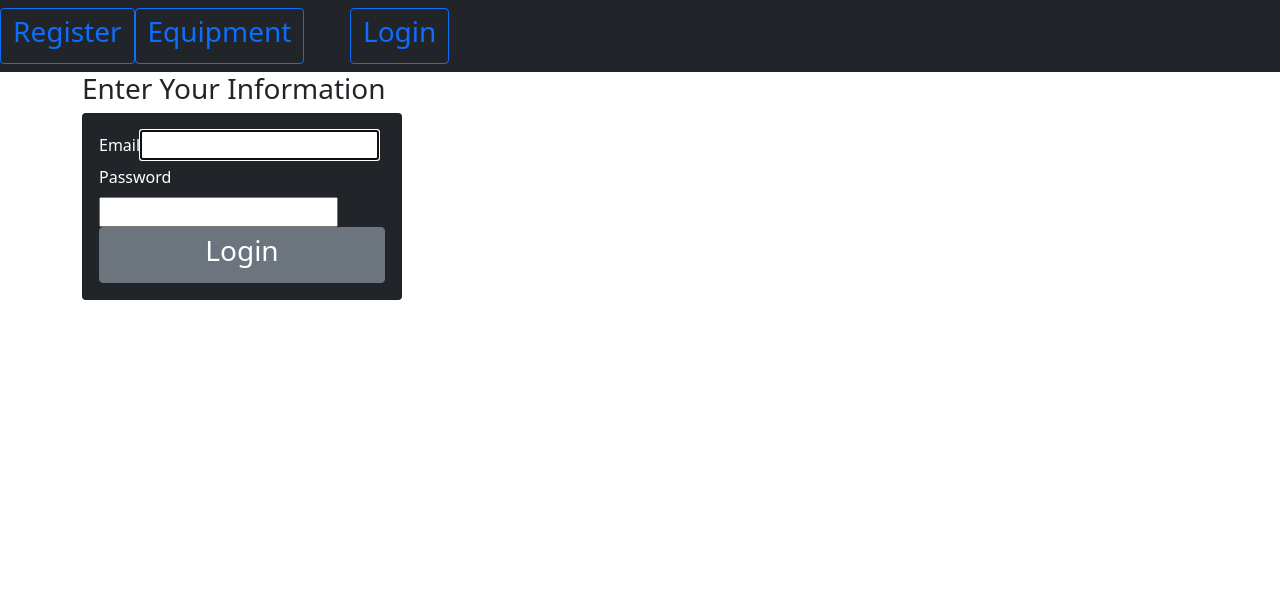
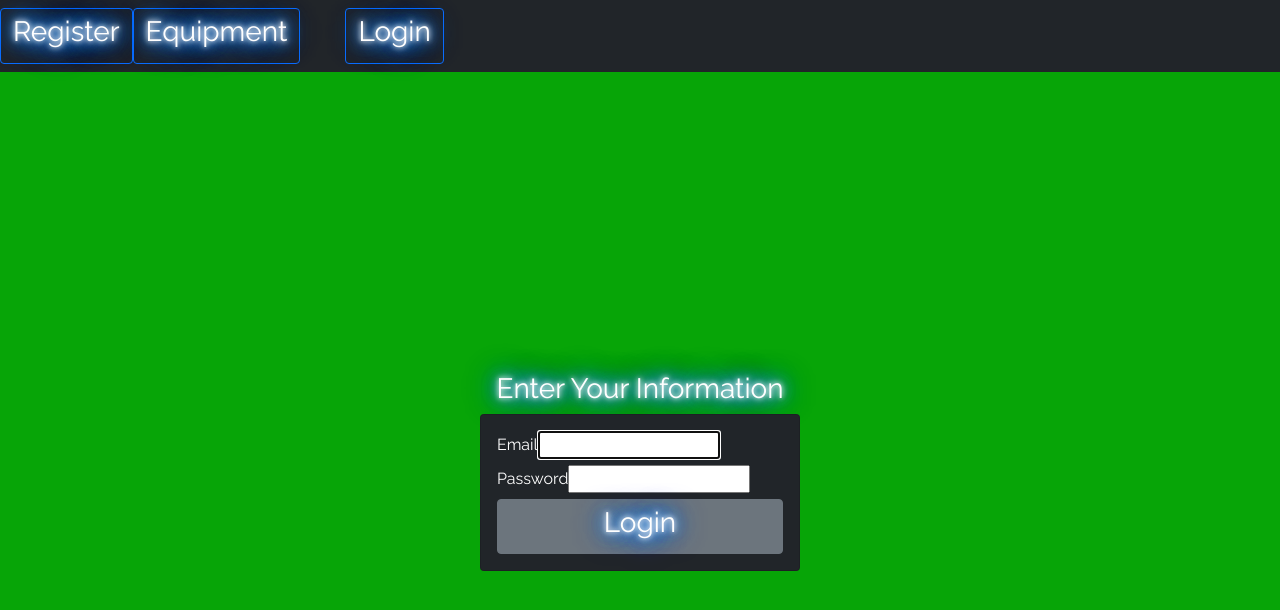
Before and after one commit to DevorrisRussell/CapStoneFrontEnd, a React (Create React App) app: page / in a window 1280 px wide. Shown: the top 610 px of the page. Built offline with nearby package versions, Linux system fonts and the light colour scheme.

Commit message:
Changed back ground color on login in page

```diff
--- a/src/components/Login/login.css
+++ b/src/components/Login/login.css
@@ -8,7 +8,7 @@
 }
 
 body {
-	background: linear-gradient(90deg, #3bd15c9d, #075ea5);
+	background: linear-gradient(90deg, #07a507, #07a507);
 }
 
 h3 {
@@ -105,7 +105,7 @@ h3 {
 .login__icon {
 	position: absolute;
 	top: 30px;
-	color: #7875B5;
+	color: #3025cf;
 }
 
 .login__input {
--- a/src/components/Login/login.jsx
+++ b/src/components/Login/login.jsx
@@ -1,6 +1,6 @@
 import React, { useState } from "react";
 import axios from "axios";
-//import "./login.css";
+import "./login.css";
 
 function Login(props) {
   const [email, setEmail] = useState("");
@@ -22,7 +22,7 @@ function Login(props) {
     <div className="container">
       <div className="row">
 
-        <div className="col"><h3>Enter Your Information</h3></div>
+        <div className="col"><h3>Enter Your Information</h3>
         <div>
 
           <div className="card text-white bg-dark" style={{ width: "20rem" }}>
@@ -57,6 +57,7 @@ function Login(props) {
         </div>
       </div>
     </div>
+    </div>
   );
 }
 
```
